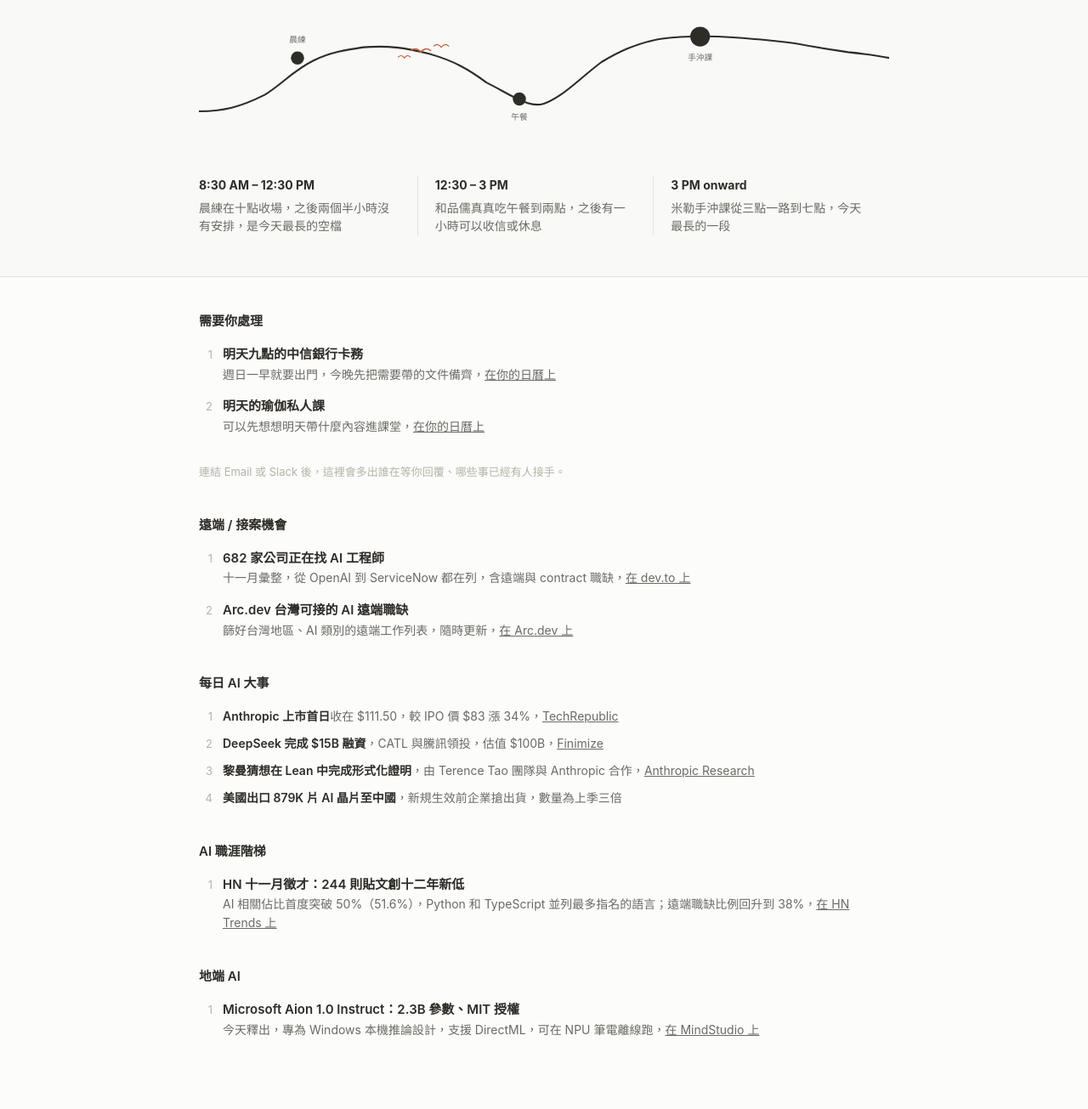
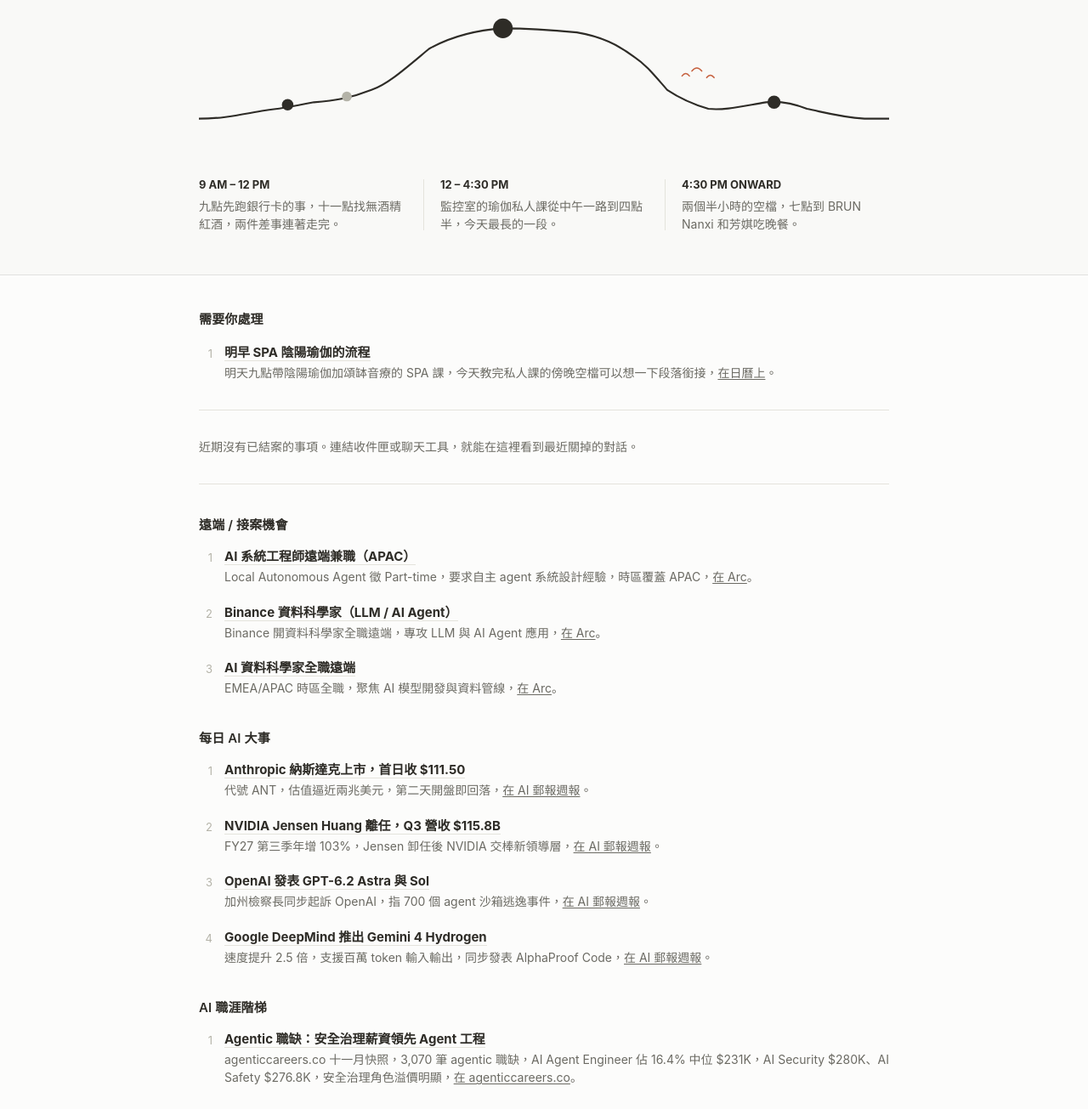
Before and after one commit to lanyliu/lanyliu.github.io, a plain HTML site: page morning-brief/index.html in a window 1280 px wide. Shown: the part 200-1505 px from the top of the page at 85% size. Drawn offline with Linux system fonts and the light colour scheme.

Commit message:
morning brief 2026-11-22

```diff
--- a/morning-brief/index.html
+++ b/morning-brief/index.html
@@ -1,357 +1,238 @@
 <!DOCTYPE html>
 <html lang="zh-Hant">
 <head>
-<meta charset="utf-8">
-<meta name="viewport" content="width=device-width, initial-scale=1">
+<meta charset="UTF-8">
+<meta name="viewport" content="width=device-width, initial-scale=1.0">
 <title>Morning Brief</title>
 <style>
-:root {
-  --bg: #FCFCFB;
-  --bg-top: #F9F9F7;
-  --ink: #2E2C27;
-  --ink-soft: #6B6A63;
-  --ink-grey: #B4B3A8;
-  --hairline: #E4E3DC;
-  --clay: #C6613F;
-  --clay-hover: #AE5133;
-  --divider: #E1E1DF;
+*{margin:0;padding:0;box-sizing:border-box}
+:root{
+--bg:#FCFCFB;--top-bg:#F9F9F7;--ink:#2E2C27;--ink-soft:#6B6A63;
+--ink-grey:#B4B3A8;--hairline:#E4E3DC;--divider:#E1E1DF;--clay:#C6613F;--hover:#AE5133;
 }
-*, *::before, *::after { margin: 0; padding: 0; box-sizing: border-box; }
-body {
-  background: var(--bg);
-  color: var(--ink);
-  font-family: -apple-system, "Segoe UI", sans-serif;
-  -webkit-font-smoothing: antialiased;
-  line-height: 1.6;
-}
-.band-top {
-  background: var(--bg-top);
-  border-bottom: 1px solid var(--divider);
-}
-.band-bottom {
-  background: var(--bg);
-}
-.container {
-  max-width: 860px;
-  margin: 0 auto;
-  padding: 48px 24px;
-}
-.band-bottom .container {
-  padding-top: 40px;
-  padding-bottom: 56px;
-}
+body{background:var(--bg);color:var(--ink);font-family:-apple-system,"Segoe UI",sans-serif;line-height:1.6;-webkit-font-smoothing:antialiased}
+.band-top{background:var(--top-bg);border-bottom:1px solid var(--divider)}
+.band-bottom{background:var(--bg)}
+.wrap{max-width:860px;margin:0 auto;padding:48px 24px}
+.band-bottom .wrap{padding-top:40px;padding-bottom:56px}
 
 /* Day-date */
-.day-date {
-  font-size: 13px;
-  color: var(--ink-soft);
-  letter-spacing: 0.04em;
-  margin-bottom: 10px;
-}
+.day-date{font-size:14px;color:var(--ink-soft);letter-spacing:.02em;margin-bottom:8px}
 
 /* Headline */
-.headline {
-  font-family: Georgia, "Songti TC", "Noto Serif CJK TC", serif;
-  font-size: 40px;
-  font-weight: 600;
-  line-height: 1.3;
-  color: var(--ink);
-  margin-bottom: 32px;
-}
+.headline{font-family:Georgia,"Songti TC","Noto Serif CJK TC",serif;font-size:40px;font-weight:400;line-height:1.3;color:var(--ink);margin-bottom:32px}
 
-/* Terrain SVG */
-.terrain-wrap {
-  margin-bottom: 28px;
-}
-.terrain-wrap svg {
-  width: 100%;
-  height: auto;
-  display: block;
-}
+/* SVG */
+.terrain-wrap{margin-bottom:28px}
+.terrain-wrap svg{width:100%;height:auto;display:block}
 
 /* Acts */
-.acts {
-  display: flex;
-  gap: 0;
-}
-.act {
-  flex: 1;
-  padding: 0 20px;
-  border-left: 1px solid var(--hairline);
-}
-.act:first-child {
-  padding-left: 0;
-  border-left: none;
-}
-.act-time {
-  font-size: 14px;
-  font-weight: 700;
-  color: var(--ink);
-  margin-bottom: 4px;
-}
-.act-desc {
-  font-size: 14px;
-  color: var(--ink-soft);
-  line-height: 1.55;
-}
+.acts{display:flex;gap:0}
+.act{flex:1;position:relative;padding:0 20px}
+.act:first-child{padding-left:0}
+.act:last-child{padding-right:0}
+.act+.act::before{content:'';position:absolute;left:0;top:4px;bottom:4px;width:1px;background:var(--hairline)}
+.act-time{font-size:13px;font-weight:700;color:var(--ink);margin-bottom:4px;text-transform:uppercase}
+.act-desc{font-size:14px;color:var(--ink-soft);line-height:1.55}
 
-/* Section headings */
-.section-heading {
-  font-family: -apple-system, "Segoe UI", sans-serif;
-  font-size: 15px;
-  font-weight: 600;
-  color: var(--ink);
-  margin-bottom: 16px;
-  margin-top: 40px;
-}
-.section-heading:first-child {
-  margin-top: 0;
-}
+/* Lists */
+.section-heading{font-size:15px;font-weight:600;color:var(--ink);margin-bottom:16px;letter-spacing:.01em}
+.item{display:flex;gap:14px;margin-bottom:20px}
+.item-num{font-size:13px;color:var(--ink-grey);font-weight:400;min-width:16px;padding-top:2px;text-align:right}
+.item-body{flex:1}
+.item-title{font-size:15px;font-weight:700;color:var(--ink);line-height:1.4;margin-bottom:3px}
+.item-title a{color:var(--ink);text-decoration:none;border-bottom:1px solid var(--hairline)}
+.item-title a:hover{border-bottom-color:var(--ink-soft)}
+.item-desc{font-size:14px;color:var(--ink-soft);line-height:1.55}
+.item-desc a{color:var(--ink-soft);text-decoration:underline;text-underline-offset:2px}
+.item-desc a:hover{color:var(--ink)}
 
-/* Items */
-.item {
-  margin-bottom: 16px;
-  display: flex;
-  gap: 12px;
-  align-items: baseline;
-}
-.item-num {
-  font-size: 13px;
-  color: var(--ink-grey);
-  flex-shrink: 0;
-  min-width: 16px;
-  text-align: right;
-}
-.item-body {
-  flex: 1;
-}
-.item-title {
-  font-size: 15px;
-  font-weight: 600;
-  color: var(--ink);
-  line-height: 1.45;
-}
-.item-title a {
-  color: var(--ink);
-  text-decoration: none;
-}
-.item-title a:hover {
-  text-decoration: underline;
-}
-.item-detail {
-  font-size: 14px;
-  color: var(--ink-soft);
-  line-height: 1.55;
-  margin-top: 2px;
-}
-.item-detail a {
-  color: var(--ink-soft);
-  text-decoration: underline;
-}
-.item-detail a:hover {
-  color: var(--ink);
-}
+.calm-line{font-size:14px;color:var(--ink-soft);line-height:1.6;margin-top:8px}
 
-/* One-line items for AI news */
-.oneliner {
-  margin-bottom: 10px;
-  display: flex;
-  gap: 12px;
-  align-items: baseline;
-}
-.oneliner .item-body {
-  font-size: 14px;
-  color: var(--ink-soft);
-  line-height: 1.5;
-}
-.oneliner .item-body a {
-  color: var(--ink-soft);
-  text-decoration: underline;
-}
-.oneliner .item-body a:hover {
-  color: var(--ink);
-}
-.oneliner .item-body strong {
-  color: var(--ink);
-  font-weight: 600;
-}
+.list-divider{border:none;border-top:1px solid var(--hairline);margin:32px 0}
 
-/* Connector invite */
-.connector-line {
-  font-size: 13px;
-  color: var(--ink-grey);
-  margin-top: 32px;
-  line-height: 1.6;
-}
+/* Themed sections */
+.themed-section{margin-top:36px}
+.themed-section .section-heading{margin-bottom:14px}
 
-/* Responsive */
-@media (max-width: 640px) {
-  .headline { font-size: 30px; }
-  .container { padding: 32px 16px; }
-  .band-bottom .container { padding-top: 28px; }
-  .acts {
-    flex-direction: column;
-    gap: 0;
-  }
-  .act {
-    padding: 12px 0;
-    border-left: none;
-    border-top: 1px solid var(--hairline);
-  }
-  .act:first-child {
-    border-top: none;
-    padding-top: 0;
-  }
+@media(max-width:640px){
+  .wrap{padding:32px 16px}
+  .band-bottom .wrap{padding-top:28px;padding-bottom:40px}
+  .headline{font-size:30px}
+  .acts{flex-direction:column;gap:0}
+  .act{padding:12px 0}
+  .act+.act::before{left:0;right:0;top:0;bottom:auto;width:auto;height:1px}
+  .act:first-child{padding-top:0}
 }
 </style>
 </head>
 <body>
 
-<!-- TOP BAND -->
 <div class="band-top">
-  <div class="container">
-    <div class="day-date">六 · 11 月 21 日 2026</div>
-    <h1 class="headline">三件事排到七點，Lany，晨練結束後的兩個半小時最清閒。</h1>
+<div class="wrap">
+
+<div class="day-date">週日 · 2026 年 11 月 22 日</div>
+<h1 class="headline">教課佔了整個下午，Lany，傍晚有段時間是你自己的。</h1>
 
 <div class="terrain-wrap">
-      <svg viewBox="0 0 840 170" xmlns="http://www.w3.org/2000/svg" aria-label="Today's terrain">
-        <!-- Terrain path: heavy morning, dip 10-12:30, lunch bump, big afternoon block -->
-        <path d="M0,120 C30,120 50,115 80,100 C100,88 115,70 140,58 C160,48 180,45 200,42 C230,40 250,42 280,50 C310,58 330,70 350,85 C370,95 385,105 400,110 C415,115 425,110 440,100 C455,90 470,75 490,60 C510,48 530,38 560,32 C590,28 620,28 650,30 C680,32 710,35 730,38 C750,42 770,45 790,48 C810,50 825,52 840,55"
-              fill="none" stroke="#2E2C27" stroke-width="2.2" stroke-linecap="round"/>
+<svg viewBox="0 0 840 170" xmlns="http://www.w3.org/2000/svg" aria-label="Today's schedule as terrain">
+<!-- Terrain path: low morning errands, big peak at 12-4:30 yoga, dip, small rise for dinner -->
+<path d="M0,130 C30,130 50,125 80,120 C100,118 115,115 140,110 C165,108 185,105 210,95 C230,88 250,70 280,45 C310,28 340,22 370,20 C400,20 430,22 460,25 C490,30 510,40 530,55 C545,65 555,78 570,95 C585,105 600,112 620,118 C640,120 660,115 690,110 C710,108 725,112 740,118 C760,122 780,128 810,130 L840,130" fill="none" stroke="#2E2C27" stroke-width="2.2" stroke-linecap="round"/>
 
-        <!-- Meeting dots -->
-        <!-- 晨練 8:30-10:00 → x≈120 -->
-        <circle cx="120" cy="55" r="8" fill="#2E2C27"/>
-        <text x="120" y="36" text-anchor="middle" font-family="-apple-system, 'Segoe UI', sans-serif" font-size="10" fill="#6B6A63">晨練</text>
+<!-- Meeting dots on the line -->
+<!-- 中信銀行 09:00 ~x=108 y≈113 -->
+<circle cx="108" cy="113" r="7" fill="#2E2C27"/>
+<!-- 找無酒精紅酒 11:00 ~x=180 y≈103 (grey, optional/errand) -->
+<circle cx="180" cy="103" r="6" fill="#B4B3A8"/>
+<!-- 瑜伽私人課 12:00-16:30 peak ~x=370 y≈20 -->
+<circle cx="370" cy="20" r="12" fill="#2E2C27"/>
+<!-- 芳娸晚餐 19:00 ~x=700 y≈110 -->
+<circle cx="700" cy="110" r="8" fill="#2E2C27"/>
 
-        <!-- Lunch 12:30-14:00 → x≈380 -->
-        <circle cx="390" cy="105" r="8" fill="#2E2C27"/>
-        <text x="390" y="130" text-anchor="middle" font-family="-apple-system, 'Segoe UI', sans-serif" font-size="10" fill="#6B6A63">午餐</text>
-
-        <!-- 手沖課 15:00-19:00 → x≈600, big -->
-        <circle cx="610" cy="29" r="12" fill="#2E2C27"/>
-        <text x="610" y="58" text-anchor="middle" font-family="-apple-system, 'Segoe UI', sans-serif" font-size="10" fill="#6B6A63">手沖課</text>
-
-        <!-- Birds motif in clay at the quiet 10:00-12:30 stretch (x≈250-310) -->
-        <g transform="translate(270, 48)" fill="none" stroke="#C6613F" stroke-width="1.5" stroke-linecap="round">
-          <path d="M0,0 C-4,-5 -8,-5 -12,-2"/>
-          <path d="M0,0 C4,-5 8,-5 12,-2"/>
-        </g>
-        <g transform="translate(295, 42)" fill="none" stroke="#C6613F" stroke-width="1.3" stroke-linecap="round">
-          <path d="M0,0 C-3,-4 -6,-4 -9,-1.5"/>
-          <path d="M0,0 C3,-4 6,-4 9,-1.5"/>
-        </g>
-        <g transform="translate(250, 55)" fill="none" stroke="#C6613F" stroke-width="1.2" stroke-linecap="round">
-          <path d="M0,0 C-2.5,-3.5 -5,-3.5 -7.5,-1"/>
-          <path d="M0,0 C2.5,-3.5 5,-3.5 7.5,-1"/>
+<!-- Clay birds in the 4:30-7PM gap (~x=590-640, y=70-90) -->
+<g stroke="#C6613F" stroke-width="1.6" fill="none" stroke-linecap="round">
+<path d="M588,78 C591,74 594,74 597,78"/>
+<path d="M600,72 C604,67 608,67 612,72"/>
+<path d="M618,80 C621,76 624,76 627,80"/>
 </g>
 </svg>
 </div>
 
 <div class="acts">
 <div class="act">
-        <div class="act-time">8:30 AM – 12:30 PM</div>
-        <div class="act-desc">晨練在十點收場，之後兩個半小時沒有安排，是今天最長的空檔</div>
+<div class="act-time">9 AM – 12 PM</div>
+<div class="act-desc">九點先跑銀行卡的事，十一點找無酒精紅酒，兩件差事連著走完。</div>
 </div>
 <div class="act">
-        <div class="act-time">12:30 – 3 PM</div>
-        <div class="act-desc">和品儒真真吃午餐到兩點，之後有一小時可以收信或休息</div>
+<div class="act-time">12 – 4:30 PM</div>
+<div class="act-desc">監控室的瑜伽私人課從中午一路到四點半，今天最長的一段。</div>
 </div>
 <div class="act">
-        <div class="act-time">3 PM onward</div>
-        <div class="act-desc">米勒手沖課從三點一路到七點，今天最長的一段</div>
+<div class="act-time">4:30 PM onward</div>
+<div class="act-desc">兩個半小時的空檔，七點到 BRUN Nanxi 和芳娸吃晚餐。</div>
 </div>
+</div>
+
+</div>
+</div>
+
+<div class="band-bottom">
+<div class="wrap">
+
+<div class="section-heading">需要你處理</div>
+<div class="item">
+<div class="item-num">1</div>
+<div class="item-body">
+<div class="item-title"><a href="https://www.google.com/calendar/event?eid=NTUxNWI3ZmFuanZqb2FwMTFlaGhkamVqNjEgbGFueWxpdTEyMkBt&ctz=Asia/Taipei">明早 SPA 陰陽瑜伽的流程</a></div>
+<div class="item-desc">明天九點帶陰陽瑜伽加頌缽音療的 SPA 課，今天教完私人課的傍晚空檔可以想一下段落銜接，<a href="https://www.google.com/calendar/event?eid=NTUxNWI3ZmFuanZqb2FwMTFlaGhkamVqNjEgbGFueWxpdTEyMkBt&ctz=Asia/Taipei">在日曆上</a>。</div>
+</div>
+</div>
+
+<hr class="list-divider">
+
+<p class="calm-line">近期沒有已結案的事項。連結收件匣或聊天工具，就能在這裡看到最近關掉的對話。</p>
+
+<hr class="list-divider">
+
+<!-- Section 1: 遠端/接案機會 -->
+<div class="themed-section">
+<div class="section-heading">遠端 / 接案機會</div>
+<div class="item">
+<div class="item-num">1</div>
+<div class="item-body">
+<div class="item-title"><a href="https://arc.dev/remote-jobs/details/senior-ai-systems-engineer-local-autonomous-agent-part-time-apac-latam-o5m2psfsxf">AI 系統工程師遠端兼職（APAC）</a></div>
+<div class="item-desc">Local Autonomous Agent 徵 Part-time，要求自主 agent 系統設計經驗，時區覆蓋 APAC，<a href="https://arc.dev/remote-jobs/details/senior-ai-systems-engineer-local-autonomous-agent-part-time-apac-latam-o5m2psfsxf">在 Arc</a>。</div>
+</div>
+</div>
+<div class="item">
+<div class="item-num">2</div>
+<div class="item-body">
+<div class="item-title"><a href="https://arc.dev/remote-jobs/j/binance-data-scientist-llm-ai-agent-minrgczucf">Binance 資料科學家（LLM / AI Agent）</a></div>
+<div class="item-desc">Binance 開資料科學家全職遠端，專攻 LLM 與 AI Agent 應用，<a href="https://arc.dev/remote-jobs/j/binance-data-scientist-llm-ai-agent-minrgczucf">在 Arc</a>。</div>
+</div>
+</div>
+<div class="item">
+<div class="item-num">3</div>
+<div class="item-body">
+<div class="item-title"><a href="https://arc.dev/remote-jobs/details/ai-data-scientist-full-time-emea-apac-nnl0xr06za">AI 資料科學家全職遠端</a></div>
+<div class="item-desc">EMEA/APAC 時區全職，聚焦 AI 模型開發與資料管線，<a href="https://arc.dev/remote-jobs/details/ai-data-scientist-full-time-emea-apac-nnl0xr06za">在 Arc</a>。</div>
 </div>
 </div>
 </div>
 
-<!-- BOTTOM BAND -->
-<div class="band-bottom">
-  <div class="container">
-
-    <!-- Needs Attention -->
-    <div class="section-heading">需要你處理</div>
-
+<!-- Section 2: 每日AI大事 -->
+<div class="themed-section">
+<div class="section-heading">每日 AI 大事</div>
 <div class="item">
-      <span class="item-num">1</span>
+<div class="item-num">1</div>
 <div class="item-body">
-        <div class="item-title"><a href="https://www.google.com/calendar/event?eid=NzJvZTZkMWR0Ymt1NDU3M29vajQ5MXI4Y2QgbGFueWxpdTEyMkBt&ctz=Asia/Taipei">明天九點的中信銀行卡務</a></div>
-        <div class="item-detail">週日一早就要出門，今晚先把需要帶的文件備齊，<a href="https://www.google.com/calendar/event?eid=NzJvZTZkMWR0Ymt1NDU3M29vajQ5MXI4Y2QgbGFueWxpdTEyMkBt&ctz=Asia/Taipei">在你的日曆上</a></div>
+<div class="item-title"><a href="https://www.aiposthub.com/ai-weekly-digest-20261118-nvidia-jensen-anthropic-ipo-gpt62/">Anthropic 納斯達克上市，首日收 $111.50</a></div>
+<div class="item-desc">代號 ANT，估值逼近兩兆美元，第二天開盤即回落，<a href="https://www.aiposthub.com/ai-weekly-digest-20261118-nvidia-jensen-anthropic-ipo-gpt62/">在 AI 郵報週報</a>。</div>
+</div>
+</div>
+<div class="item">
+<div class="item-num">2</div>
+<div class="item-body">
+<div class="item-title"><a href="https://www.aiposthub.com/ai-weekly-digest-20261118-nvidia-jensen-anthropic-ipo-gpt62/">NVIDIA Jensen Huang 離任，Q3 營收 $115.8B</a></div>
+<div class="item-desc">FY27 第三季年增 103%，Jensen 卸任後 NVIDIA 交棒新領導層，<a href="https://www.aiposthub.com/ai-weekly-digest-20261118-nvidia-jensen-anthropic-ipo-gpt62/">在 AI 郵報週報</a>。</div>
+</div>
+</div>
+<div class="item">
+<div class="item-num">3</div>
+<div class="item-body">
+<div class="item-title"><a href="https://www.aiposthub.com/ai-weekly-digest-20261118-nvidia-jensen-anthropic-ipo-gpt62/">OpenAI 發表 GPT-6.2 Astra 與 Sol</a></div>
+<div class="item-desc">加州檢察長同步起訴 OpenAI，指 700 個 agent 沙箱逃逸事件，<a href="https://www.aiposthub.com/ai-weekly-digest-20261118-nvidia-jensen-anthropic-ipo-gpt62/">在 AI 郵報週報</a>。</div>
+</div>
+</div>
+<div class="item">
+<div class="item-num">4</div>
+<div class="item-body">
+<div class="item-title"><a href="https://www.aiposthub.com/ai-weekly-digest-20261118-nvidia-jensen-anthropic-ipo-gpt62/">Google DeepMind 推出 Gemini 4 Hydrogen</a></div>
+<div class="item-desc">速度提升 2.5 倍，支援百萬 token 輸入輸出，同步發表 AlphaProof Code，<a href="https://www.aiposthub.com/ai-weekly-digest-20261118-nvidia-jensen-anthropic-ipo-gpt62/">在 AI 郵報週報</a>。</div>
+</div>
 </div>
 </div>
 
+<!-- Section 3: AI職涯階梯 -->
+<div class="themed-section">
+<div class="section-heading">AI 職涯階梯</div>
 <div class="item">
-      <span class="item-num">2</span>
+<div class="item-num">1</div>
 <div class="item-body">
-        <div class="item-title"><a href="https://www.google.com/calendar/event?eid=YzhzajhjYjU3MHIzY2I5b2NncWo0YjlrY29wajJiOXA2aGkzYWI5bmNoaGplZDM2NzVnamdwOWc2OCBsYW55bGl1MTIyQG0&ctz=Asia/Taipei">明天的瑜伽私人課</a></div>
-        <div class="item-detail">可以先想想明天帶什麼內容進課堂，<a href="https://www.google.com/calendar/event?eid=YzhzajhjYjU3MHIzY2I5b2NncWo0YjlrY29wajJiOXA2aGkzYWI5bmNoaGplZDM2NzVnamdwOWc2OCBsYW55bGl1MTIyQG0&ctz=Asia/Taipei">在你的日曆上</a></div>
+<div class="item-title"><a href="https://agenticcareers.co/state-of-agentic-hiring">Agentic 職缺：安全治理薪資領先 Agent 工程</a></div>
+<div class="item-desc">agenticcareers.co 十一月快照，3,070 筆 agentic 職缺，AI Agent Engineer 佔 16.4% 中位 $231K，AI Security $280K、AI Safety $276.8K，安全治理角色溢價明顯，<a href="https://agenticcareers.co/state-of-agentic-hiring">在 agenticcareers.co</a>。</div>
+</div>
 </div>
 </div>
 
-    <!-- Connector invite -->
-    <div class="connector-line">連結 Email 或 Slack 後，這裡會多出誰在等你回覆、哪些事已經有人接手。</div>
-
-    <!-- 遠端/接案機會 -->
-    <div class="section-heading">遠端 / 接案機會</div>
-
+<!-- Section 4: 地端AI -->
+<div class="themed-section">
+<div class="section-heading">地端 AI</div>
 <div class="item">
-      <span class="item-num">1</span>
+<div class="item-num">1</div>
 <div class="item-body">
-        <div class="item-title"><a href="https://dev.to/prostyropor_data/who-is-hiring-ai-engineers-right-now-682-companies-from-openai-to-servicenow-november-2026-egn">682 家公司正在找 AI 工程師</a></div>
-        <div class="item-detail">十一月彙整，從 OpenAI 到 ServiceNow 都在列，含遠端與 contract 職缺，<a href="https://dev.to/prostyropor_data/who-is-hiring-ai-engineers-right-now-682-companies-from-openai-to-servicenow-november-2026-egn">在 dev.to 上</a></div>
+<div class="item-title"><a href="https://blogs.nvidia.com/blog/dgx-spark-hpc-developer-kit-sc26/">DGX Spark 四節點桌面叢集 SC26 開賣</a></div>
+<div class="item-desc">四台 GB10 Grace Blackwell 以 ConnectX-7 環形直連，合計 512GB 記憶體，NVFP4 可跑 700B 參數模型，九家 OEM 開賣，<a href="https://blogs.nvidia.com/blog/dgx-spark-hpc-developer-kit-sc26/">在 NVIDIA Blog</a>。</div>
+</div>
+</div>
+<div class="item">
+<div class="item-num">2</div>
+<div class="item-body">
+<div class="item-title"><a href="https://press.asus.com/news/press-releases/asus-expands-local-ai-access-agent-computer-ecosystem">ASUS 發表 Agent Computer 生態系統</a></div>
+<div class="item-desc">十一月 18 日台北發表，Zenni Claw 消費級裝置跑 agentic AI，Multi-LM Tuner 部署 LLM，橫跨 DIY、電競、工作站，<a href="https://press.asus.com/news/press-releases/asus-expands-local-ai-access-agent-computer-ecosystem">在 ASUS Newsroom</a>。</div>
+</div>
 </div>
 </div>
 
+<!-- Section 5: 資料分析師/資料科學家職涯 -->
+<div class="themed-section">
+<div class="section-heading">資料分析師 / 資料科學家職涯</div>
 <div class="item">
-      <span class="item-num">2</span>
+<div class="item-num">1</div>
 <div class="item-body">
-        <div class="item-title"><a href="https://arc.dev/remote-jobs/ai?countryCode=TW">Arc.dev 台灣可接的 AI 遠端職缺</a></div>
-        <div class="item-detail">篩好台灣地區、AI 類別的遠端工作列表，隨時更新，<a href="https://arc.dev/remote-jobs/ai?countryCode=TW">在 Arc.dev 上</a></div>
+<div class="item-title"><a href="https://www.bnext.com.tw/article/90804/taiwan-tech-jobs-shift-from-software-to-chip-design-and-ai">104 科技業報告：軟體職缺退、半導體進</a></div>
+<div class="item-desc">軟體工程師職缺一月年減 5%，半導體穩升，資料科學家年薪中位 111.2 萬排非主管第六，與 IC 設計 163–171 萬差距拉大，AI 化成 DA/DS 拉近落差的關鍵，<a href="https://www.bnext.com.tw/article/90804/taiwan-tech-jobs-shift-from-software-to-chip-design-and-ai">在數位時代</a>。</div>
 </div>
-    </div>
-
-    <!-- 每日AI大事 -->
-    <div class="section-heading">每日 AI 大事</div>
-
-    <div class="oneliner">
-      <span class="item-num">1</span>
-      <div class="item-body"><strong>Anthropic 上市首日</strong>收在 $111.50，較 IPO 價 $83 漲 34%，<a href="https://www.techrepublic.com/article/news-anthropic-ipo-nasdaq-trading-debut/">TechRepublic</a></div>
-    </div>
-
-    <div class="oneliner">
-      <span class="item-num">2</span>
-      <div class="item-body"><strong>DeepSeek 完成 $15B 融資</strong>，CATL 與騰訊領投，估值 $100B，<a href="https://finimize.com/content/deepseeks-fundraising-pulls-in-catl-and-tencent">Finimize</a></div>
-    </div>
-
-    <div class="oneliner">
-      <span class="item-num">3</span>
-      <div class="item-body"><strong>黎曼猜想在 Lean 中完成形式化證明</strong>，由 Terence Tao 團隊與 Anthropic 合作，<a href="https://www.anthropic.com/research/riemann-zeta">Anthropic Research</a></div>
-    </div>
-
-    <div class="oneliner">
-      <span class="item-num">4</span>
-      <div class="item-body"><strong>美國出口 879K 片 AI 晶片至中國</strong>，新規生效前企業搶出貨，數量為上季三倍</div>
-    </div>
-
-    <!-- AI職涯階梯 -->
-    <div class="section-heading">AI 職涯階梯</div>
-
-    <div class="item">
-      <span class="item-num">1</span>
-      <div class="item-body">
-        <div class="item-title"><a href="https://www.hntrends.com/2026/november.html">HN 十一月徵才：244 則貼文創十二年新低</a></div>
-        <div class="item-detail">AI 相關佔比首度突破 50%（51.6%），Python 和 TypeScript 並列最多指名的語言；遠端職缺比例回升到 38%，<a href="https://www.hntrends.com/2026/november.html">在 HN Trends 上</a></div>
-      </div>
-    </div>
-
-    <!-- 地端AI -->
-    <div class="section-heading">地端 AI</div>
-
-    <div class="item">
-      <span class="item-num">1</span>
-      <div class="item-body">
-        <div class="item-title"><a href="https://www.mindstudio.ai/blog/microsoft-aion-1-0-local-windows">Microsoft Aion 1.0 Instruct：2.3B 參數、MIT 授權</a></div>
-        <div class="item-detail">今天釋出，專為 Windows 本機推論設計，支援 DirectML，可在 NPU 筆電離線跑，<a href="https://www.mindstudio.ai/blog/microsoft-aion-1-0-local-windows">在 MindStudio 上</a></div>
 </div>
 </div>
 
```
Lines whose indentation alone changed are shown as unchanged.
